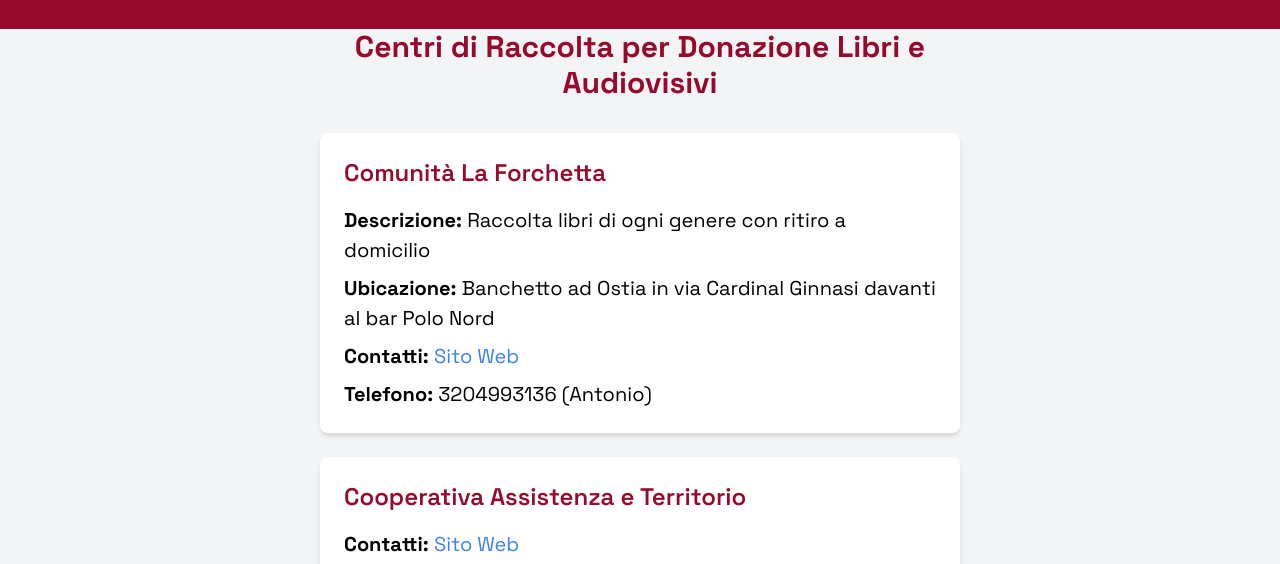
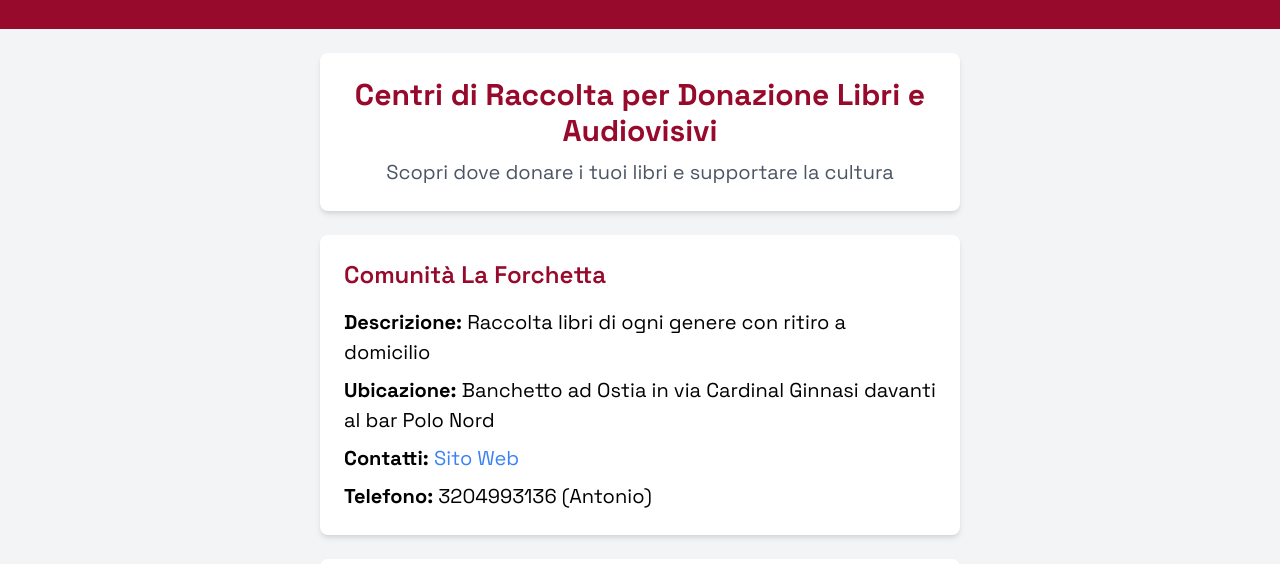
Before and after one commit to bibliotecamorante/donazione, a plain HTML site: page raccolta.html in a window 1280 px wide. Shown: the part 215-779 px from the top of the page. Drawn offline with nearby package versions, Linux system fonts and the light colour scheme.

Commit message:
Update raccolta.html

```diff
--- a/raccolta.html
+++ b/raccolta.html
@@ -73,8 +73,11 @@
         </div>
     </header>
 
-    <div class="container mx-auto px-4 max-w-2xl">
-        <h1 class="text-3xl font-bold text-center mb-8" style="color: #970a2c;">Centri di Raccolta per Donazione Libri e Audiovisivi</h1>
+    <div class="container mx-auto px-4 max-w-2xl mt-6">
+        <div class="bg-white shadow-md rounded-lg p-6 mb-6 text-center">
+            <h1 class="text-3xl font-bold" style="color: #970a2c;">Centri di Raccolta per Donazione Libri e Audiovisivi</h1>
+            <p class="mt-2 text-gray-600">Scopri dove donare i tuoi libri e supportare la cultura</p>
+        </div>
 
         <div class="bg-white shadow-md rounded-lg p-6 mb-6">
             <h2 class="text-2xl font-semibold mb-4" style="color: #970a2c;">Comunità La Forchetta</h2>
```
